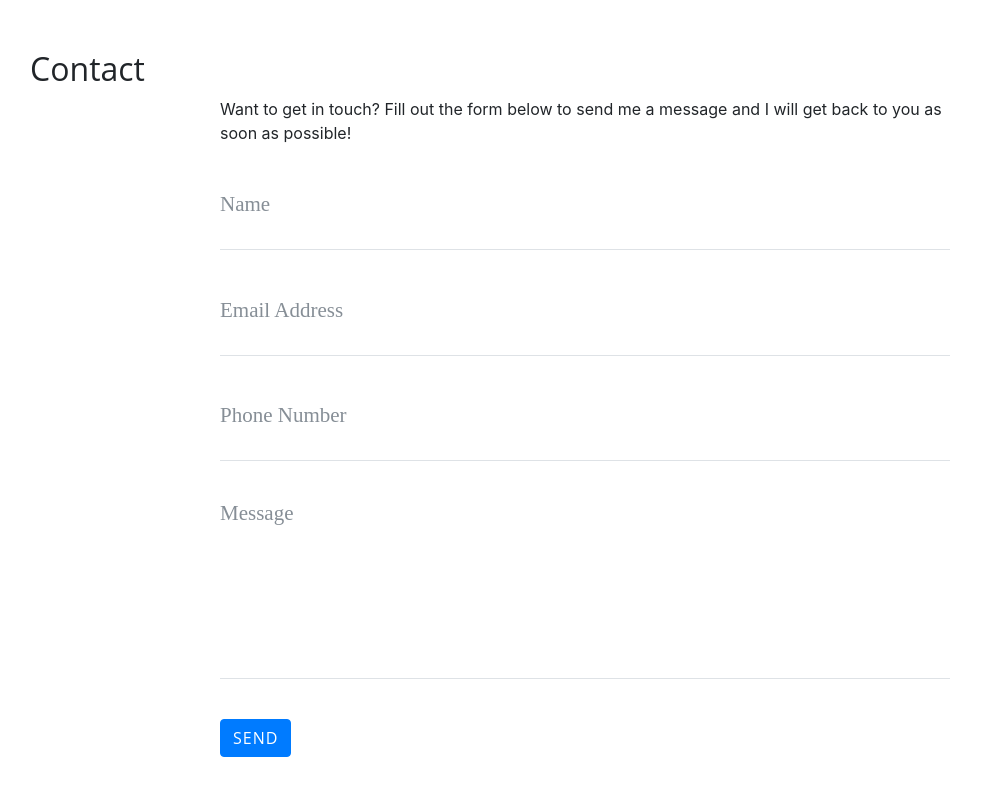
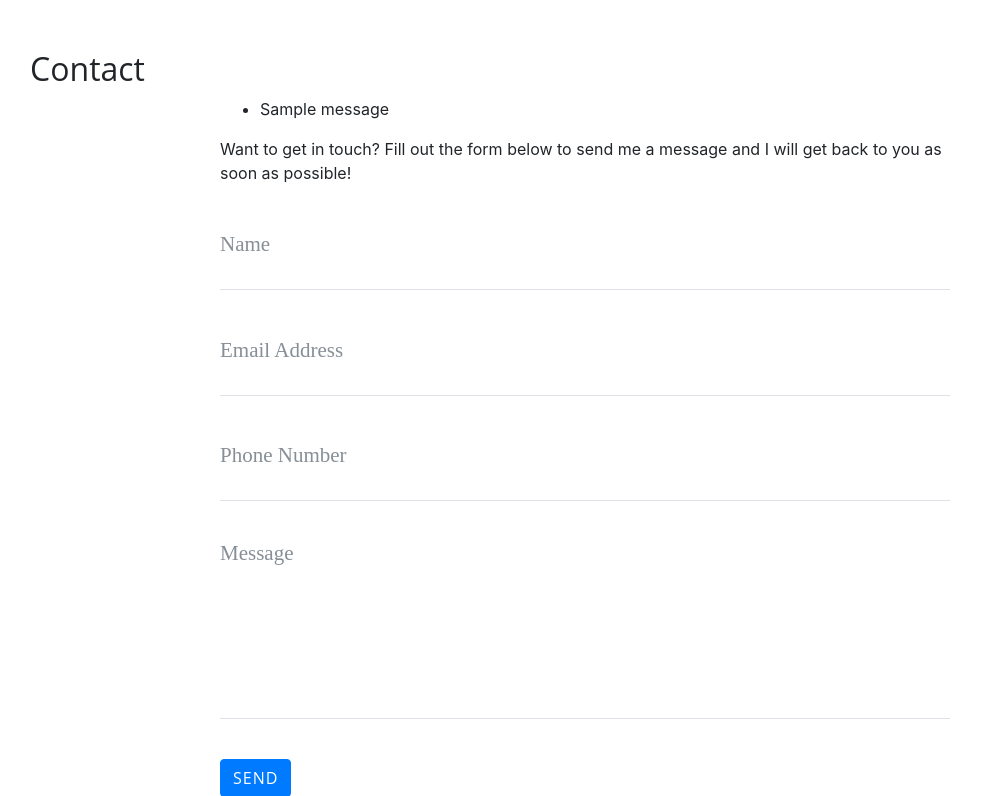
Before and after one commit to CharlotteAneriksson/thorin-Flask-project, a Flask app: page /contact in a window 1280 px wide. Shown: the part 532-1328 px from the top of the page, without its empty margins (55-1036 px from the left). Run offline with Flask 2, Linux system fonts and the light colour scheme; one stand-in notice (Sample message) is shown; some libraries are stand-ins or nearby versions.

Commit message:
initial commit

```diff
--- a/app.py
+++ b/app.py
@@ -1,6 +1,7 @@
 import json
-from flask import Flask, render_template
+from flask import Flask, render_template, request, flash
 app = Flask(__name__)
+app.secret_key = "some_secret"
 
 
 @app.route("/")
@@ -32,6 +33,8 @@ def about_member(member_name):
 
     return render_template("member.html", member=member )
 
-@app.route("/contact")
+@app.route("/contact", methods=["GET", "POST"])
 def contact():
+    if request.method == "POST":
+        flash("Thanks {}, we have recieved your message!".format(request.form["name"]))
     return render_template("contact.html", page_title="Contact")
--- a/templates/contact.html
+++ b/templates/contact.html
@@ -5,6 +5,16 @@
 
 <div class="row">
     <div class="col-lg-8 col-md-10 mx-auto">
+
+        {% with messages = get_flashed_messages() %}
+        {% if messages %}
+        <ul class="flashes">
+            {% for message in messages %}
+            <li>{{ message }}</li>
+            {% endfor %}
+        </ul>
+        {% endif %}
+        {% endwith %}
 
         <p>Want to get in touch? Fill out the form below to send me a message and I will get back to you as soon as
             possible!</p>
```
